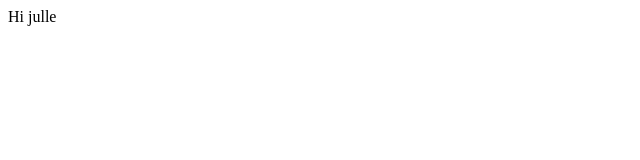
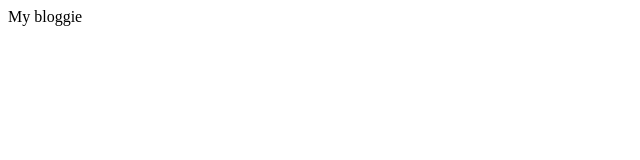
Before and after one commit to XMalatji/gatsby-blog, a Gatsby site: page / in a window 1280 px wide. Shown: the full height of the page, 0-640 px from the left. Built offline with nearby package versions, Linux system fonts and the light colour scheme; Gatsby itself is replaced by a stand-in of ours.

Commit message:
Added static query and graphql

```diff
--- a/src/pages/index.js
+++ b/src/pages/index.js
@@ -1,8 +1,32 @@
 import React from "react"
+import { StaticQuery, graphql } from "gatsby";
 
+const Header = () => {
+    return (
+        <StaticQuery
+            query={
+                graphql`
+                    query{
+                        site{
+                            siteMetadata{
+                                title
+                                description
+                            }
+                        }
+                    }
+                `
+            }
+            render= { data => <div>{
+                data.site.siteMetadata.title
+            } </div>}
+        />
+    )
+}
 const Layout = () => {
     return (
-        <div> Hi julle </div>
+        <div>
+            <Header />
+        </div>
     )
 }
 
```
